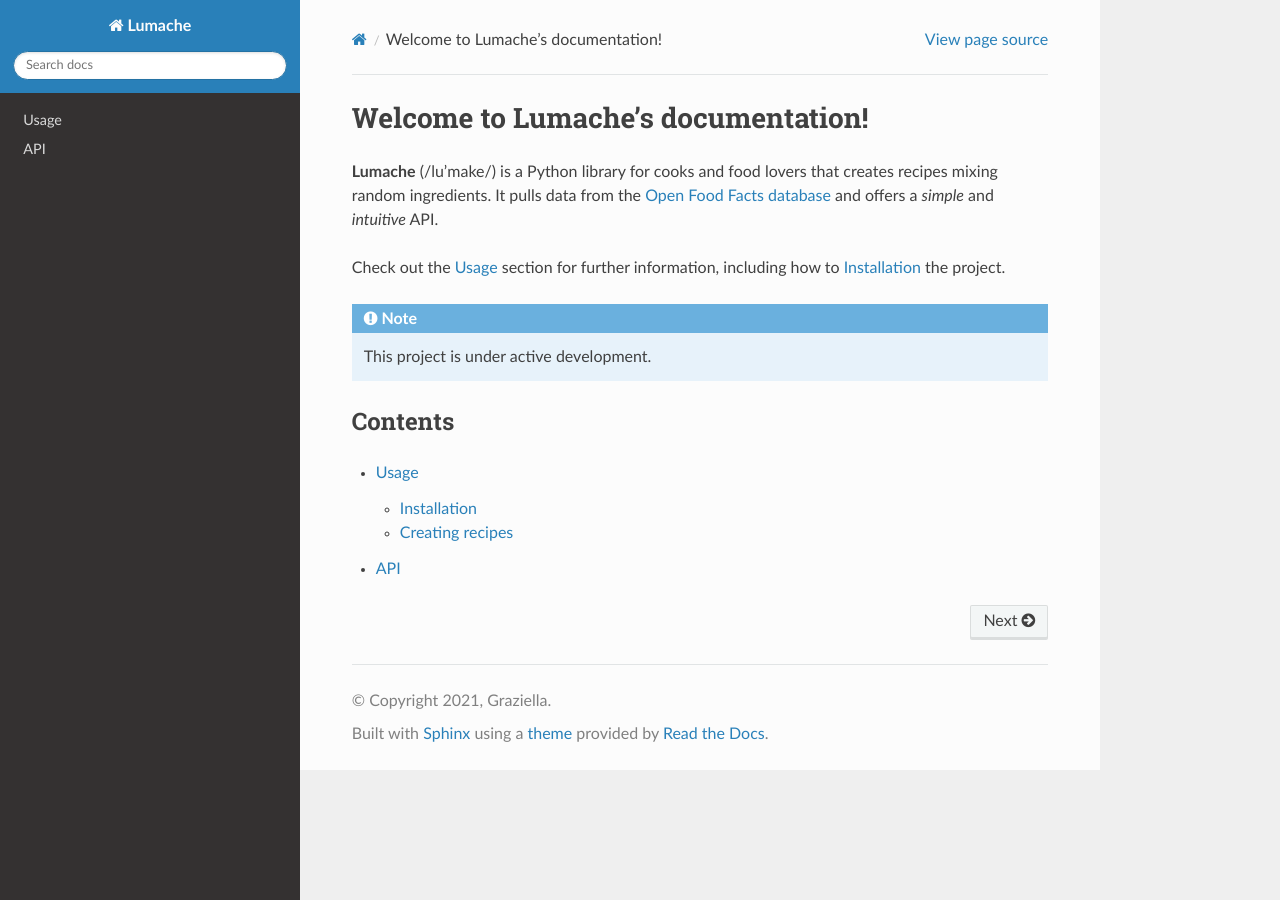
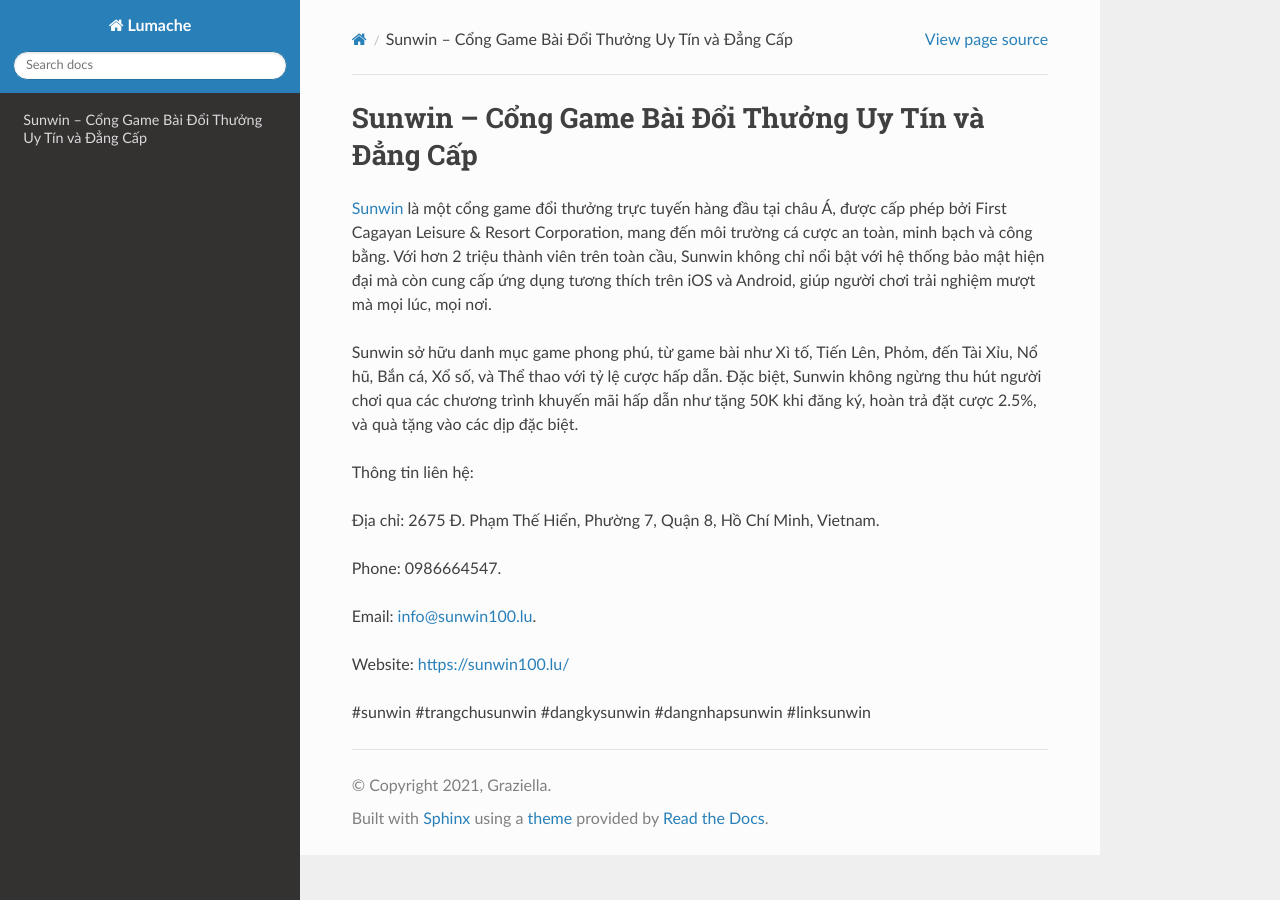
Before and after one commit to plapenanec/linkksunwin100lu, a Sphinx documentation site: the page built from docs/source/index.rst, in a window 1280 px wide. Built offline with Sphinx 7.4.7 and the Read the Docs theme 3.1.0, drawn with Linux system fonts in a browser that asks for light colours.

Commit message:
Update index.rst

```diff
--- a/docs/source/index.rst
+++ b/docs/source/index.rst
@@ -1,22 +1,18 @@
-Welcome to Lumache's documentation!
+Sunwin – Cổng Game Bài Đổi Thưởng Uy Tín và Đẳng Cấp
 ===================================
 
-**Lumache** (/lu'make/) is a Python library for cooks and food lovers
-that creates recipes mixing random ingredients.
-It pulls data from the `Open Food Facts database <https://world.openfoodfacts.org/>`_
-and offers a *simple* and *intuitive* API.
+`Sunwin <https://sunwin100.lu/>`_ là một cổng game đổi thưởng trực tuyến hàng đầu tại châu Á, được cấp phép bởi First Cagayan Leisure & Resort Corporation, mang đến môi trường cá cược an toàn, minh bạch và công bằng. Với hơn 2 triệu thành viên trên toàn cầu, Sunwin không chỉ nổi bật với hệ thống bảo mật hiện đại mà còn cung cấp ứng dụng tương thích trên iOS và Android, giúp người chơi trải nghiệm mượt mà mọi lúc, mọi nơi.
 
-Check out the :doc:`usage` section for further information, including
-how to :ref:`installation` the project.
+Sunwin sở hữu danh mục game phong phú, từ game bài như Xì tố, Tiến Lên, Phỏm, đến Tài Xỉu, Nổ hũ, Bắn cá, Xổ số, và Thể thao với tỷ lệ cược hấp dẫn. Đặc biệt, Sunwin không ngừng thu hút người chơi qua các chương trình khuyến mãi hấp dẫn như tặng 50K khi đăng ký, hoàn trả đặt cược 2.5%, và quà tặng vào các dịp đặc biệt.
 
-.. note::
+Thông tin liên hệ:
 
-   This project is under active development.
+Địa chỉ: 2675 Đ. Phạm Thế Hiển, Phường 7, Quận 8, Hồ Chí Minh, Vietnam.
 
-Contents
---------
+Phone: 0986664547.
 
-.. toctree::
+Email: info@sunwin100.lu.
 
-   usage
-   api
+Website: https://sunwin100.lu/
+
+#sunwin #trangchusunwin #dangkysunwin #dangnhapsunwin #linksunwin
```
